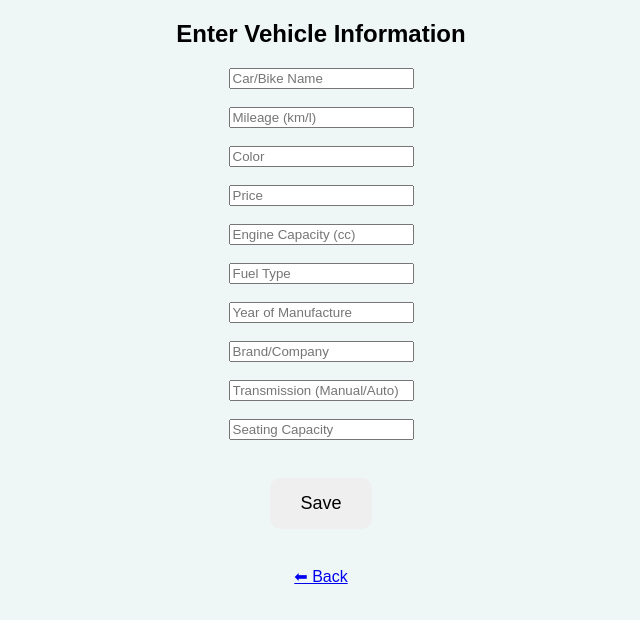
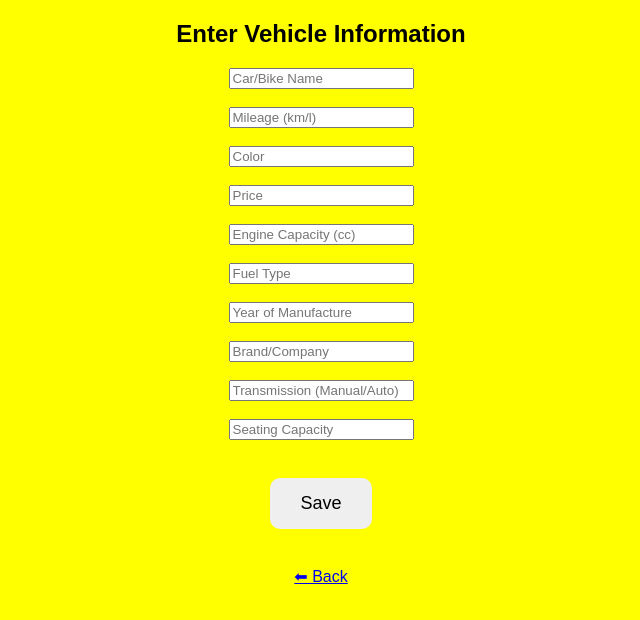
Before and after one commit to jayarchery/veltrixvip, a plain HTML site: page staff.html in a window 1280 px wide. Shown: the whole page, without its empty margins (319-959 px from the left). Drawn offline with Linux system fonts and the light colour scheme.

Commit message:
Update staff.html

```diff
--- a/staff.html
+++ b/staff.html
@@ -4,7 +4,7 @@
     <title>Staff - Add Vehicle</title>
     <link rel="stylesheet" href="style.css">
 </head>
-<body style="background:#eef7f6;">
+<body style="background:yellow;">
     <h2>Enter Vehicle Information</h2>
     <form id="vehicleForm">
         <input type="text" id="name" placeholder="Car/Bike Name" required><br><br>
```
